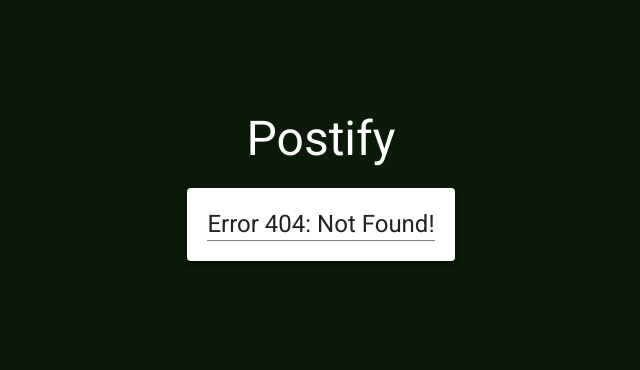
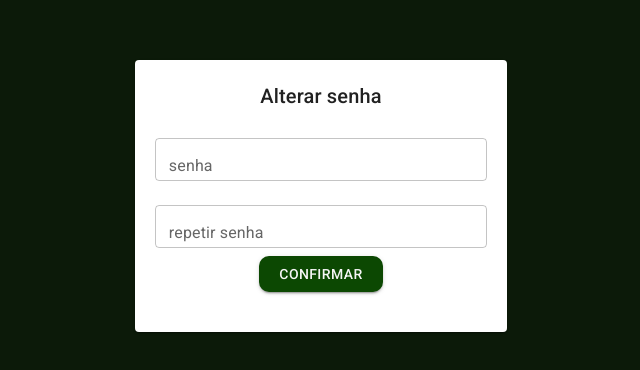
Before and after one commit to es20232/eqp3, a React (Vite) app in the folder postify/frontend/: page /passwordRecovery/change in a window 1280 px wide. Before the commit this address had no page. Shown: the part 214-584 px from the top of the page, without its empty margins (319-959 px from the left). Built offline with nearby package versions, Linux system fonts and the light colour scheme.

Commit message:
interface de alterar senha da funcionalidade de recuperação de senha

```diff
--- a/postify/frontend/src/components/Auth/PasswordRecovery.tsx
+++ b/postify/frontend/src/components/Auth/PasswordRecovery.tsx
@@ -1,10 +1,34 @@
+import { Button, Grid, TextField, Typography } from "@mui/material";
 import React from "react";
 import MyContainer from '../MyContainer';
 
 const passwordRecovery: React.FC = () => {
   return (
     <MyContainer>
-      teste
+      <Grid container>
+        <Grid item xs={12}><Typography variant="h6" textAlign={'center'}>Alterar senha</Typography></Grid>
+        <Grid item xs={12}>
+          <form style={{ display: 'flex', flexDirection: 'column', alignItems: 'center', justifyContent: 'center' }}>
+            <TextField
+              id="password"
+              label="senha"
+              placeholder="exemplo"
+              type="password"
+              margin="normal"
+              fullWidth
+            />
+            <TextField
+              id="repeatPassword"
+              label="repetir senha"
+              placeholder="exemplo"
+              type="password"
+              margin="normal"
+              fullWidth
+            />
+            <Button type="submit" variant="contained">Confirmar</Button>
+          </form>
+        </Grid>
+      </Grid>
     </MyContainer>
   );
 }
--- a/postify/frontend/src/main.tsx
+++ b/postify/frontend/src/main.tsx
@@ -7,7 +7,7 @@
 import { BrowserRouter, Route, Routes } from "react-router-dom";
 
 import Home from "../src/App.tsx";
-import { SubmitRequest } from "./components/Auth/index.ts";
+import { PasswordRecovery, SubmitRequest } from "./components/Auth/index.ts";
 import PrivateRoute from "./components/PrivateRoute.tsx";
 import Feed from "./pages/Feed/index.tsx";
 import LoginPage from "./pages/Login/index.tsx";
@@ -39,6 +39,10 @@
             path={"/passwordRecovery"}
             element={<SubmitRequest type={"PASSWORDRECOVERY"} />}
           />
+          <Route
+            path={"/passwordRecovery/change"}
+            element={<PasswordRecovery />}
+          />
 
           <Route path="/" element={<PrivateRoute />}>
             <Route
```
